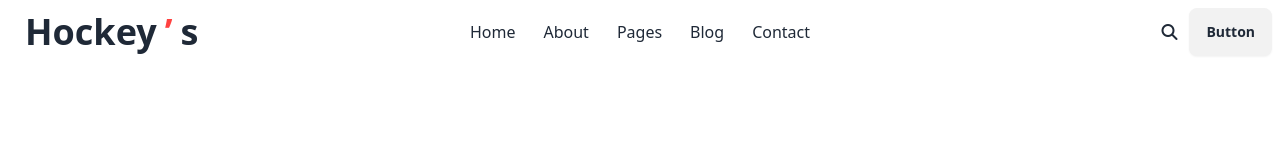
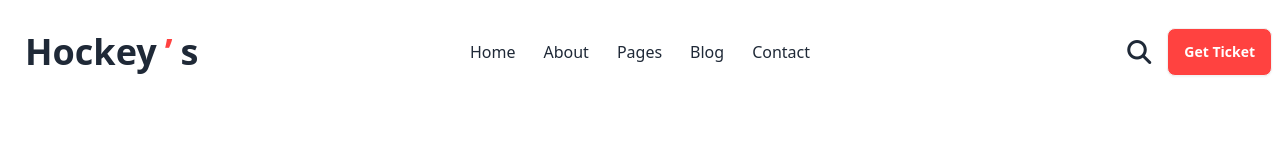
Before and after one commit to imrul099/hockeys-with-tailwind-css, a plain HTML site: page index.html in a window 1280 px wide. Drawn offline with nearby package versions, Linux system fonts and the light colour scheme.

Commit message:
added the navbar section

```diff
--- a/index.html
+++ b/index.html
@@ -30,7 +30,7 @@
     </style>
   </head>
   <body>
-    <header class="container mx-auto">
+    <header class="my-5 container mx-auto">
       <nav>
         <div class="navbar bg-base-100">
           <div class="navbar-start">
@@ -62,7 +62,7 @@
                 <li><a>Contact</a></li>
               </ul>
             </div>
-            <a class="btn btn-ghost text-4xl font-bold">Hockey<span class="text-[#FF4240]">’</span>s</a>
+            <a class="btn btn-ghost text-4xl font-bold hover:bg-transparent">Hockey<span class="text-[#FF4240]">’</span>s</a>
           </div>
           <div class="navbar-center hidden lg:flex">
             <ul class="space-x-7 menu-horizontal px-1 font-[500] cursor-pointer">
@@ -73,9 +73,9 @@
               <li class="hover:text-[#FF4240] duration-300"><a>Contact</a></li>
             </ul>
           </div>
-          <div class="navbar-end space-x-3">
-            <i class="fa-solid fa-magnifying-glass"></i>
-            <a class="btn">Button</a>
+          <div class="navbar-end space-x-4">
+            <i class="fa-solid fa-magnifying-glass text-2xl hidden lg:flex"></i>
+            <a class="btn bg-[#ff4240] text-white hover:bg-rose-600">Get Ticket</a>
           </div>
         </div>
       </nav>
```
